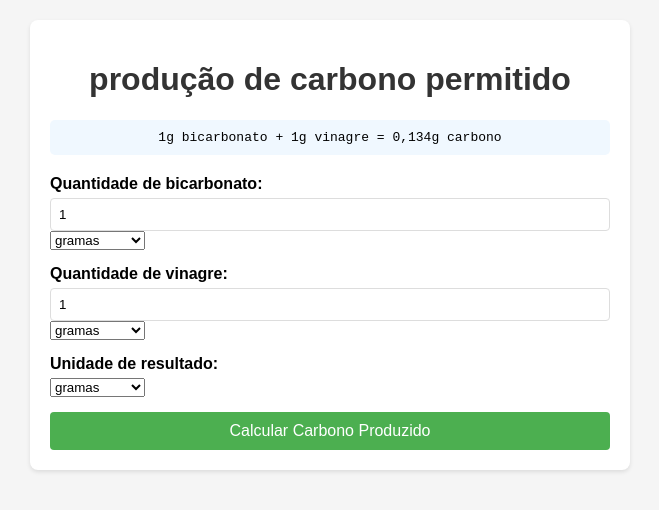
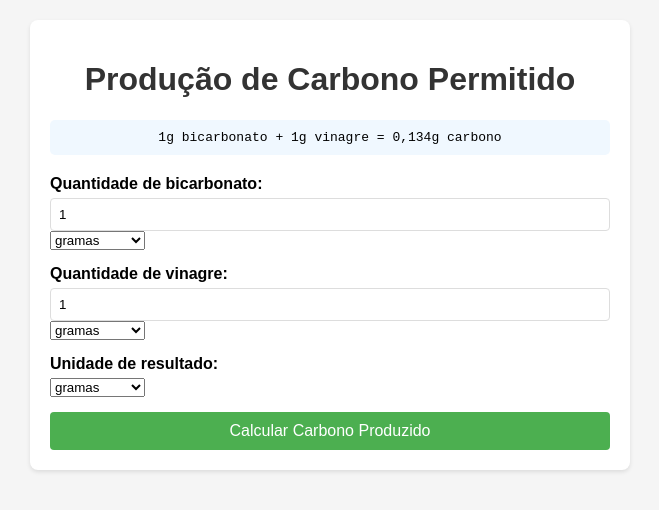
Before and after one commit to esball1/carbono-proibido, a website: page public/index.html in a window 1280 px wide. Shown: the whole page, without its empty margins (310-969 px from the left). Drawn offline with Linux system fonts and the light colour scheme.

Commit message:
Update index.html

```diff
--- a/public/index.html
+++ b/public/index.html
@@ -3,12 +3,12 @@
 <head>
     <meta charset="UTF-8">
     <meta name="viewport" content="width=device-width, initial-scale=1.0">
-    <title>produção de carbono permitido</title>
+    <title>Produção de Carbono Permitido</title>
     <link rel="stylesheet" href="/style.css">
 </head>
 <body>
     <div class="calculator">
-        <h1 id="titulo">produção de carbono permitido</h1>
+        <h1 id="titulo">Produção de Carbono Permitido</h1>
 
         <div class="formula">
             1g bicarbonato + 1g vinagre = 0,134g carbono
```
